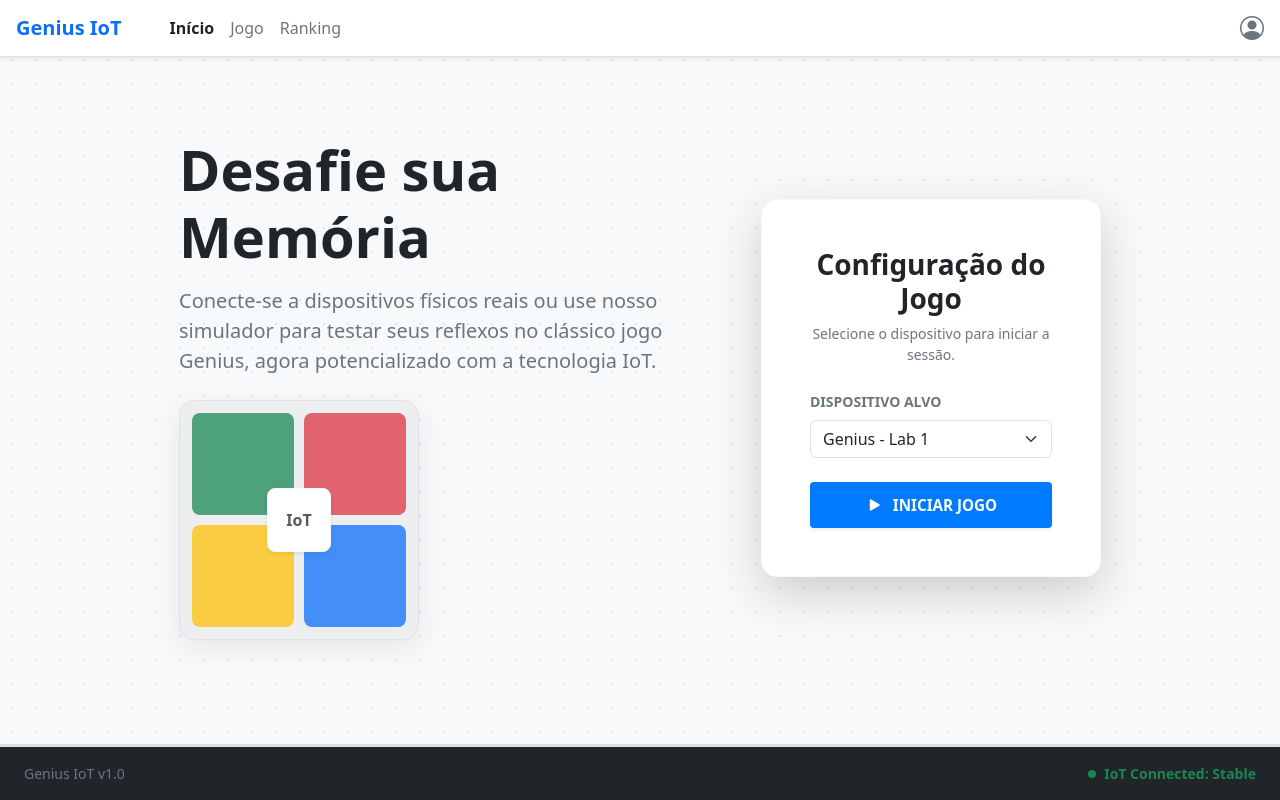
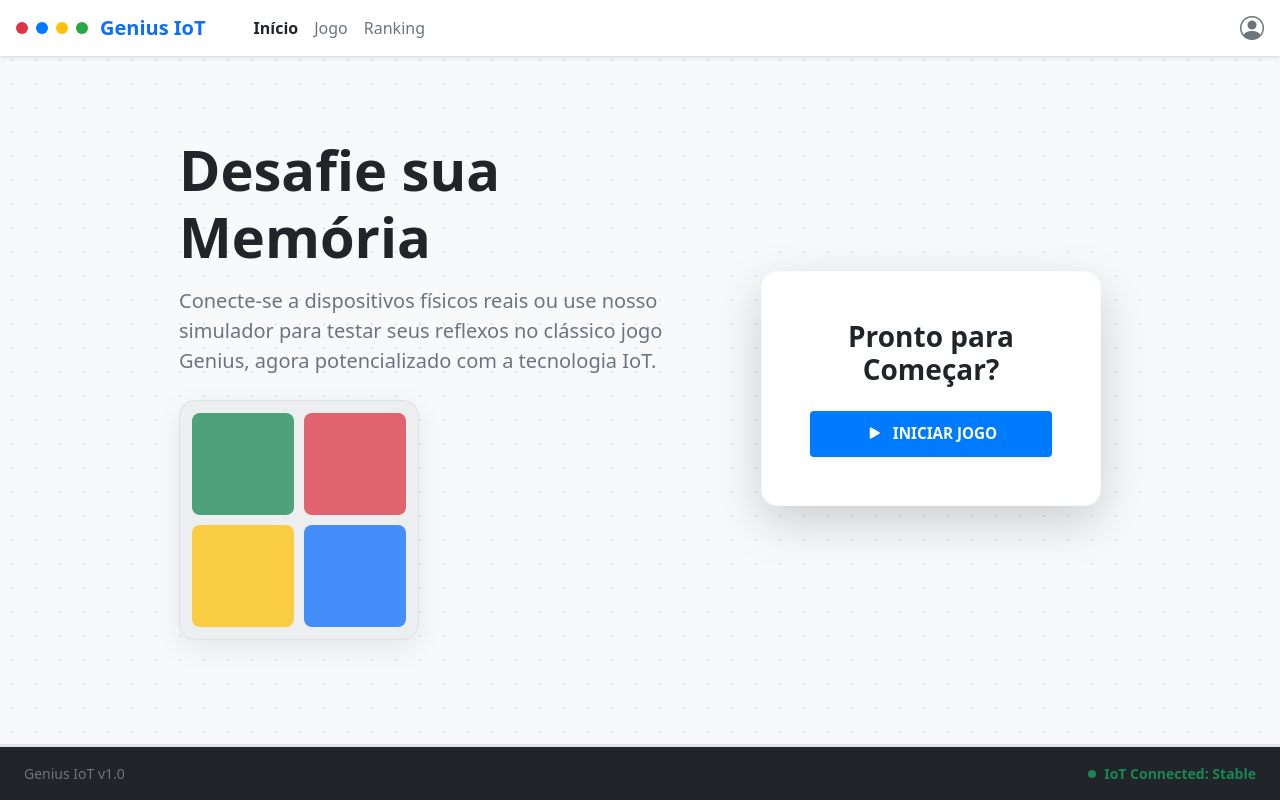
Before and after one commit to gabriel0derrel/controle-embarcados, a React (Vite) app in the folder frontend/: page / in a window 1280 px wide. Built offline with nearby package versions, Linux system fonts and the light colour scheme.

Commit message:
design: remove quadrado central, seletor de dispositivo e restaura pontinhos coloridos na navbar

```diff
--- a/frontend/src/components/InicioScreen.tsx
+++ b/frontend/src/components/InicioScreen.tsx
@@ -18,7 +18,7 @@ export const InicioScreen: React.FC<InicioScreenProps> = ({ onStartGame }) => {
             Conecte-se a dispositivos físicos reais ou use nosso simulador para testar seus reflexos no clássico jogo Genius, agora potencializado com a tecnologia IoT.
           </p>
 
-          {/* Grid de Preview dos Botões do Genius (Estilo Windows Quadrado Levemente Arredondado) */}
+          {/* Grid de Preview dos Botões do Genius */}
           <div
             className="position-relative mx-auto ms-lg-0"
             style={{
@@ -66,14 +66,6 @@ export const InicioScreen: React.FC<InicioScreenProps> = ({ onStartGame }) => {
                 }}
               ></div>
             </div>
-
-            {/* Quadrado Central IoT */}
-            <div
-              className="position-absolute top-50 start-50 translate-middle rounded-3 bg-white border border-light shadow-sm d-flex align-items-center justify-content-center fw-bold text-muted"
-              style={{ width: '64px', height: '64px', borderRadius: '8px' }}
-            >
-              IoT
-            </div>
           </div>
         </div>
 
@@ -81,19 +73,7 @@ export const InicioScreen: React.FC<InicioScreenProps> = ({ onStartGame }) => {
         <div className="col-12 col-md-8 col-lg-5 col-xl-4">
           <div className="card shadow-lg border border-light rounded-4 overflow-hidden">
             <div className="card-body p-4 p-md-5 text-center">
-              <h2 className="h3 fw-bold text-dark mb-2">Configuração do Jogo</h2>
-              <p className="text-secondary small mb-4">Selecione o dispositivo para iniciar a sessão.</p>
-
-              <div className="mb-4 text-start">
-                <label className="form-label small fw-bold text-uppercase text-secondary tracking-widest" htmlFor="device-select">
-                  DISPOSITIVO ALVO
-                </label>
-                <select className="form-select form-select-md rounded-2" id="device-select" defaultValue="lab1">
-                  <option value="lab1">Genius - Lab 1</option>
-                  <option value="lab2">Genius - Lab 2</option>
-                  <option value="sim">Simulador Virtual</option>
-                </select>
-              </div>
+              <h2 className="h3 fw-bold text-dark mb-4">Pronto para Começar?</h2>
 
               <div className="d-grid">
                 <button
--- a/frontend/src/components/Navbar.tsx
+++ b/frontend/src/components/Navbar.tsx
@@ -11,11 +11,15 @@ export const Navbar: React.FC<NavbarProps> = ({ activeScreen, onNavigate }) => {
       <div className="container-fluid px-2 px-md-3">
         {/* Logo / Marca */}
         <a
-          className="navbar-brand fw-bold text-primary"
+          className="navbar-brand fw-bold d-flex align-items-center gap-2 text-primary"
           href="#"
           onClick={(e) => { e.preventDefault(); onNavigate('inicio'); }}
         >
-          Genius IoT
+          <span className="d-inline-block rounded-circle" style={{ width: '12px', height: '12px', backgroundColor: 'var(--genius-red)' }}></span>
+          <span className="d-inline-block rounded-circle" style={{ width: '12px', height: '12px', backgroundColor: 'var(--genius-blue)' }}></span>
+          <span className="d-inline-block rounded-circle" style={{ width: '12px', height: '12px', backgroundColor: 'var(--genius-yellow)' }}></span>
+          <span className="d-inline-block rounded-circle" style={{ width: '12px', height: '12px', backgroundColor: 'var(--genius-green)' }}></span>
+          <span className="ms-1">Genius IoT</span>
         </a>
 
         {/* Botão de Toggle (Menu Mobile) */}
```
